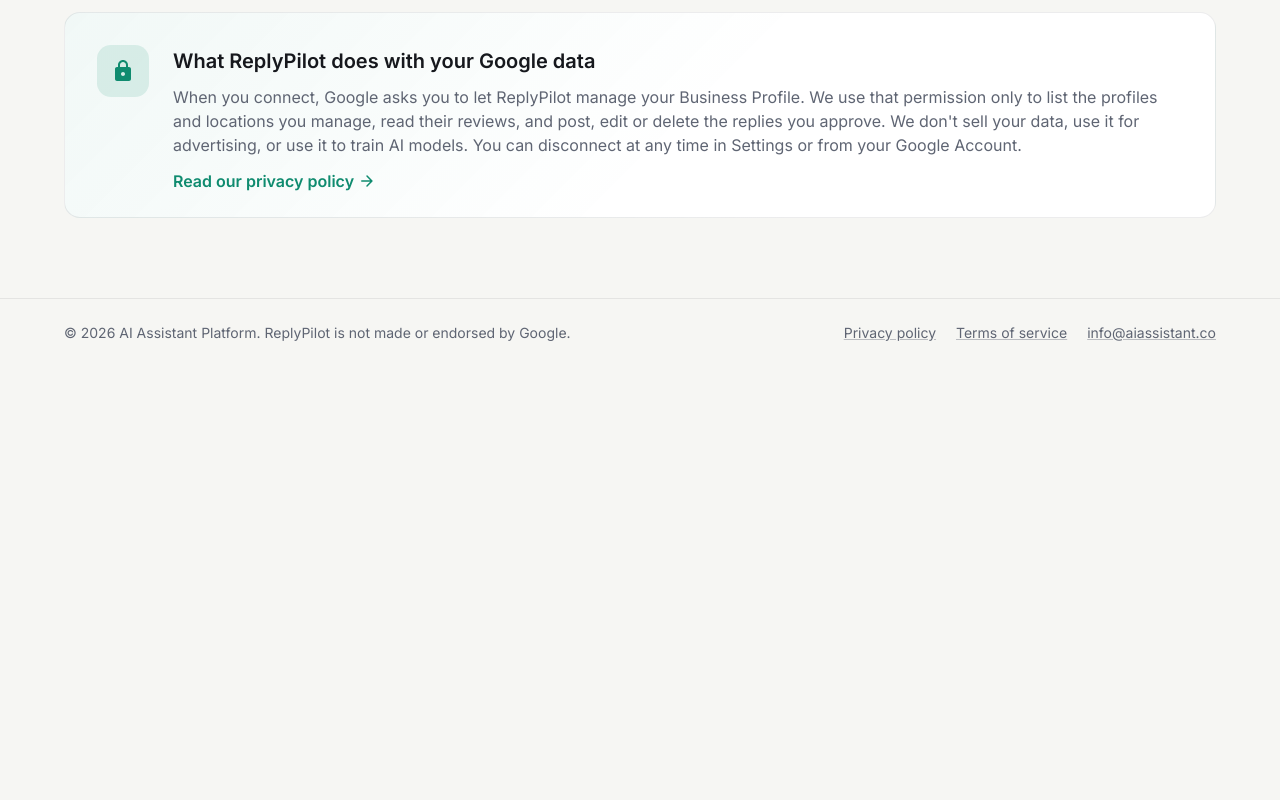
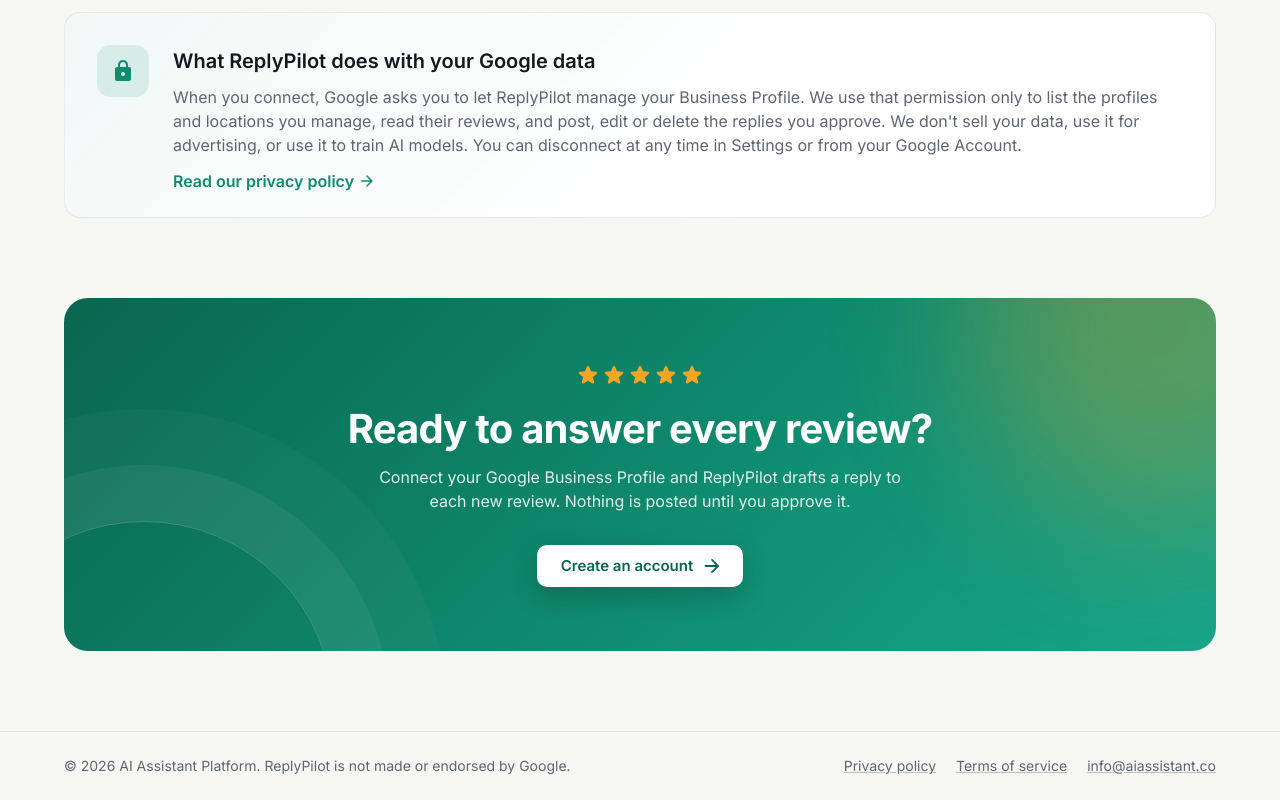
Before and after one commit to Smart-Assistant-ai/Google-Reviews-Automation, a React (Vite) app in the folder apps/web/: page / in a window 1280 px wide. Shown: the part 1686-2486 px from the top of the page. Before the commit the page ends 2053 px from the top, so only its background shows below. Built offline with nearby package versions, Linux system fonts and the light colour scheme; no server answers.

Commit message:
feat(web): end the home page with a green call to action panel

```diff
--- /dev/null
+++ b/apps/web/src/components/landing/ClosingCta.tsx
@@ -0,0 +1,81 @@
+import StarRoundedIcon from '@mui/icons-material/StarRounded';
+import { Box, Container, Stack, Typography } from '@mui/material';
+import { brand } from '../../theme';
+import Reveal from './Reveal';
+import SignUpButton from './SignUpButton';
+import { drift, noMotion } from './motion';
+
+// The last thing on the home page: one more invitation to sign up, on a green panel with a warm
+// glow drifting in one corner and soft rings in the other.
+export default function ClosingCta() {
+  return (
+    <Container maxWidth="lg" sx={{ pb: { xs: 7, md: 10 } }}>
+      <Reveal>
+        <Box
+          component="section"
+          sx={{
+            position: 'relative',
+            overflow: 'hidden',
+            borderRadius: '24px',
+            px: { xs: 3, md: 8 },
+            py: { xs: 6, md: 8 },
+            textAlign: 'center',
+            color: '#fff',
+            background: `linear-gradient(135deg, ${brand.dark} 0%, ${brand.main} 55%, #17A589 100%)`,
+          }}
+        >
+          <Box
+            aria-hidden
+            sx={{
+              position: 'absolute',
+              width: 360,
+              height: 360,
+              top: -170,
+              right: -90,
+              borderRadius: '50%',
+              bgcolor: brand.star,
+              opacity: 0.3,
+              filter: 'blur(70px)',
+              animation: `${drift} 16s ease-in-out infinite alternate`,
+              [noMotion]: { animation: 'none' },
+            }}
+          />
+          <Box
+            aria-hidden
+            sx={{
+              position: 'absolute',
+              width: 380,
+              height: 380,
+              bottom: -250,
+              left: -110,
+              borderRadius: '50%',
+              border: '1px solid rgba(255,255,255,0.2)',
+              boxShadow: '0 0 0 56px rgba(255,255,255,0.05), 0 0 0 112px rgba(255,255,255,0.03)',
+            }}
+          />
+          <Box sx={{ position: 'relative' }}>
+            <Stack direction="row" justifyContent="center" aria-hidden>
+              {[1, 2, 3, 4, 5].map((star) => (
+                <StarRoundedIcon key={star} sx={{ color: brand.star, fontSize: 26 }} />
+              ))}
+            </Stack>
+            <Typography
+              variant="h4"
+              component="h2"
+              sx={{ mt: 2, fontSize: { xs: '1.75rem', md: '2.5rem' }, textWrap: 'balance' }}
+            >
+              Ready to answer every review?
+            </Typography>
+            <Typography sx={{ mt: 1.5, mx: 'auto', maxWidth: 560, opacity: 0.88 }}>
+              Connect your Google Business Profile and ReplyPilot drafts a reply to each new review.
+              Nothing is posted until you approve it.
+            </Typography>
+            <Box sx={{ mt: 4 }}>
+              <SignUpButton light />
+            </Box>
+          </Box>
+        </Box>
+      </Reveal>
+    </Container>
+  );
+}
--- a/apps/web/src/pages/Landing.tsx
+++ b/apps/web/src/pages/Landing.tsx
@@ -26,6 +26,7 @@ import { Link as RouterLink } from 'react-router-dom';
 import { useAuthConfig } from '../api/hooks';
 import { brand } from '../theme';
 import PublicLayout from '../components/PublicLayout';
+import ClosingCta from '../components/landing/ClosingCta';
 import FloatingNote from '../components/landing/FloatingNote';
 import HeroDemo from '../components/landing/HeroDemo';
 import HeroGlow from '../components/landing/HeroGlow';
@@ -420,6 +421,8 @@ export default function Landing() {
           </Card>
         </Reveal>
       </Container>
+
+      <ClosingCta />
     </PublicLayout>
   );
 }
```
